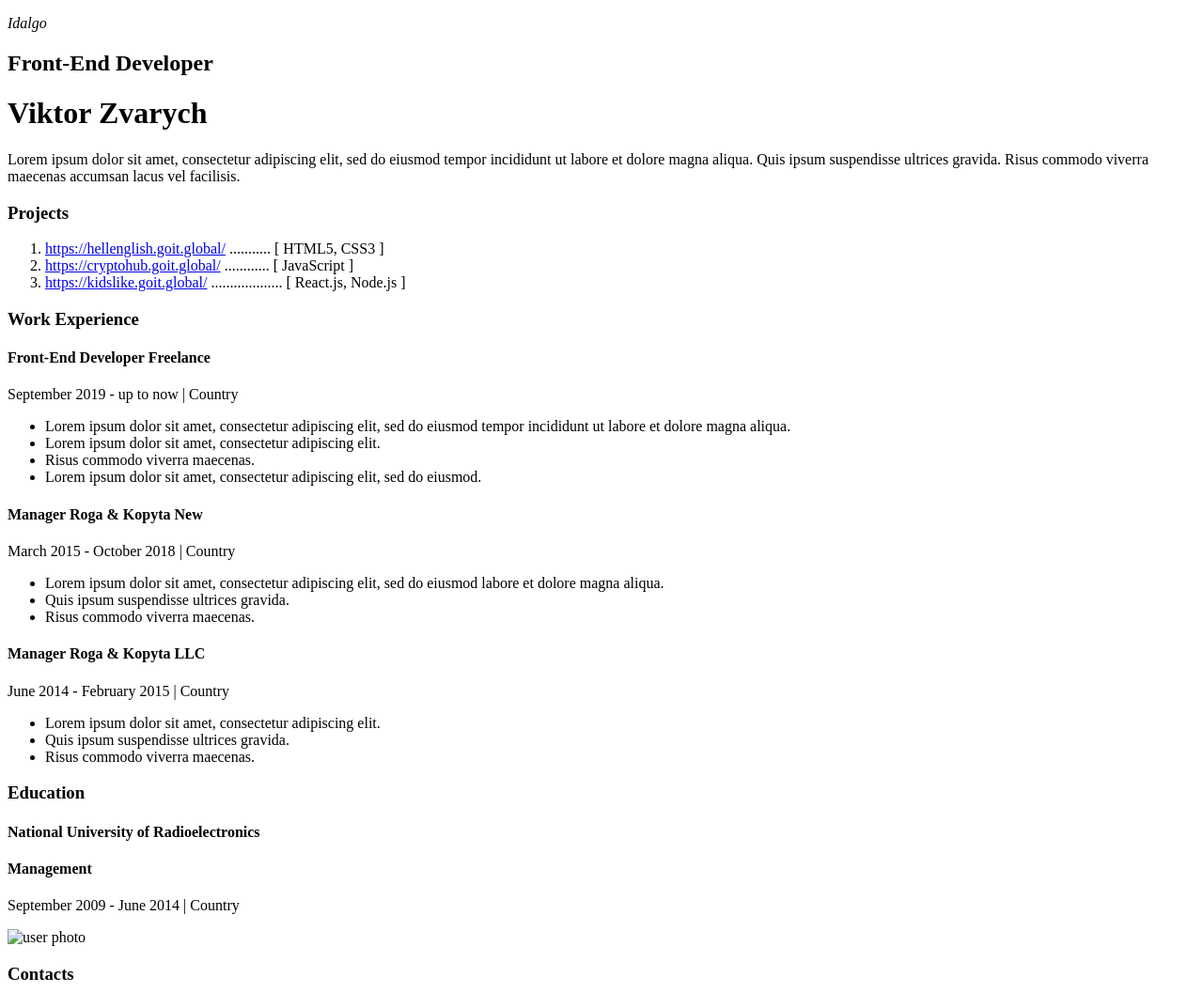
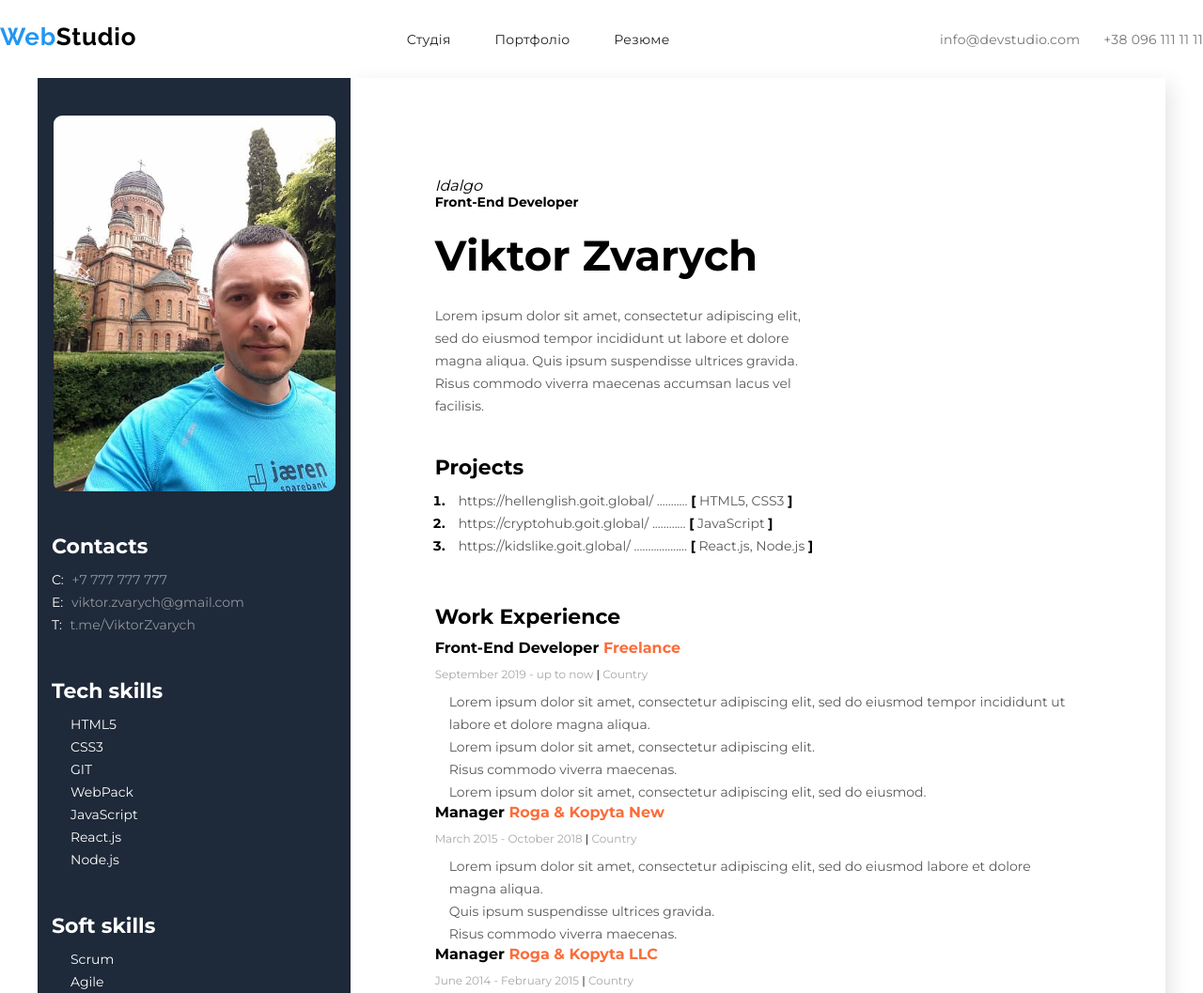
Before and after one commit to ViktorZvarych/goit-markup-hw-02, a plain HTML site: page resume.html in a window 1280 px wide. Shown: the top 1057 px of the page at 94% size. Drawn offline with Linux system fonts and the light colour scheme.

Commit message:
changed resume

```diff
--- a/css/resume-styles.css
+++ b/css/resume-styles.css
@@ -153,9 +153,9 @@ body {
 }
 
 /*Education-block*/
-.Education-block{
+/* .Education-block{
 
-}
+} */
 
 .Education-university{
     font-style: normal;
@@ -207,11 +207,11 @@ body {
     /*width: 370px;*/
     max-width: 100%;
     width: 300px;
-    border-radius: 15px;
+    border-radius: 9px;
     height: auto;
     display: block;
     margin-bottom: 45px;
-    margin-left: 20%;
+    margin-left: 5%;
 
 }
 
--- a/resume.html
+++ b/resume.html
@@ -5,16 +5,51 @@
     <meta http-equiv="X-UA-Compatible" content="IE=edge" />
     <meta name="viewport" content="width=device-width, initial-scale=1.0" />
     <meta name="description" content="Resume of Viktor Zvarych" />
+    <title>Resume</title>
     <link rel="preconnect" href="https://fonts.googleapis.com" />
     <link rel="preconnect" href="https://fonts.gstatic.com" crossorigin />
     <link
       href="https://fonts.googleapis.com/css2?family=Montserrat:wght@400;700&display=swap"
       rel="stylesheet"
     />
-    <link rel="stylesheet" href="styles\styles.css" />
-    <title>Resume</title>
+    <link
+      href="https://fonts.googleapis.com/css2?family=Raleway:wght@700&family=Roboto:ital,wght@0,400;0,500;0,700;0,900;1,400;1,500;1,700;1,900&display=swap"
+      rel="stylesheet"
+      >
+    <link rel="stylesheet" href="./css/styles.css">
+    <link rel="stylesheet" href="./css/resume-styles.css">
+
   </head>
-  <body>
+
+<body>
+
+<!-- Header -->
+  <header>
+      <nav class="main-nav">
+          <a class="header-logo" lang="en" href="./index.html"><span>Web</span>Studio</a>
+          <ul class="main-nav-links">
+              <li>
+                  <a class="main-nav-link" href="./index.html">Студія</a>
+              </li>
+              <li>
+                  <a class="main-nav-link" href="./portfolio.html">Портфоліо</a>
+              </li>
+              <li>
+                  <a class="main-nav-link" href="./resume.html">Резюме</a>
+              </li>
+          </ul>
+          <ul class="header-contact-links">
+              <li>
+                  <a class="header-contact-link" href="mailto:info@devstudio.com">info@devstudio.com</a>
+              </li>
+              <li>
+                  <a class="header-contact-link" href="tel:+380961111111">+38 096 111 11 11</a>
+              </li>
+          </ul>
+      </nav>
+  </header>
+
+
     <!--Main-->
     <div class="Main-block">
       <!--Main content-->
@@ -182,7 +217,7 @@
       <!--Sidebar-->
       <aside class="Sidebar-block">
         <!--User photo-->
-        <img class="user-img" src="img\viktor zvarych.jpg" alt="user photo" />
+        <img class="user-img" src="./images/resume/viktor zvarych.jpg" alt="user photo" />
         <!--Contacts-->
         <div class="Contacts">
           <h3 class="Sidebar-title">Contacts</h3>
```
